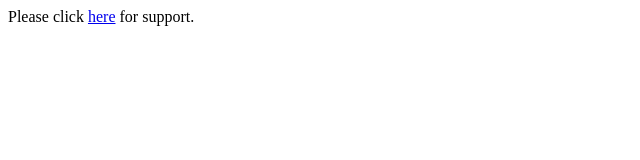
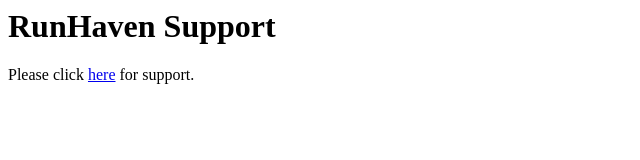
Before and after one commit to siburb/staticsupport, a plain HTML site: page runhaven.html in a window 1280 px wide. Shown: the whole page, without its empty margins (0-640 px from the left). Drawn offline with Linux system fonts and the light colour scheme.

Commit message:
Update runhaven.html

```diff
--- a/runhaven.html
+++ b/runhaven.html
@@ -4,7 +4,7 @@
 </head>
 
 <body>
-
+  <h1>RunHaven Support</h1>
   <p>Please click <a href="http://mokosocialmedia.helpshift.com/a/run-haven/">here</a> for support.</p>
 
 </body>
```
